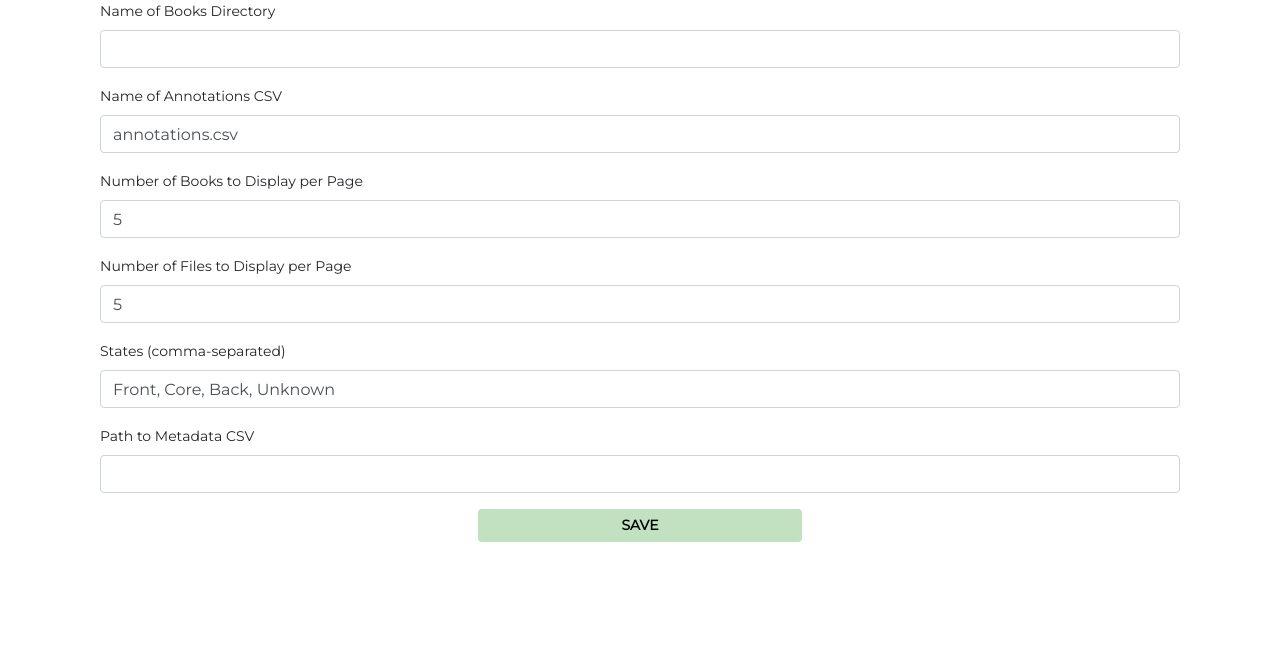
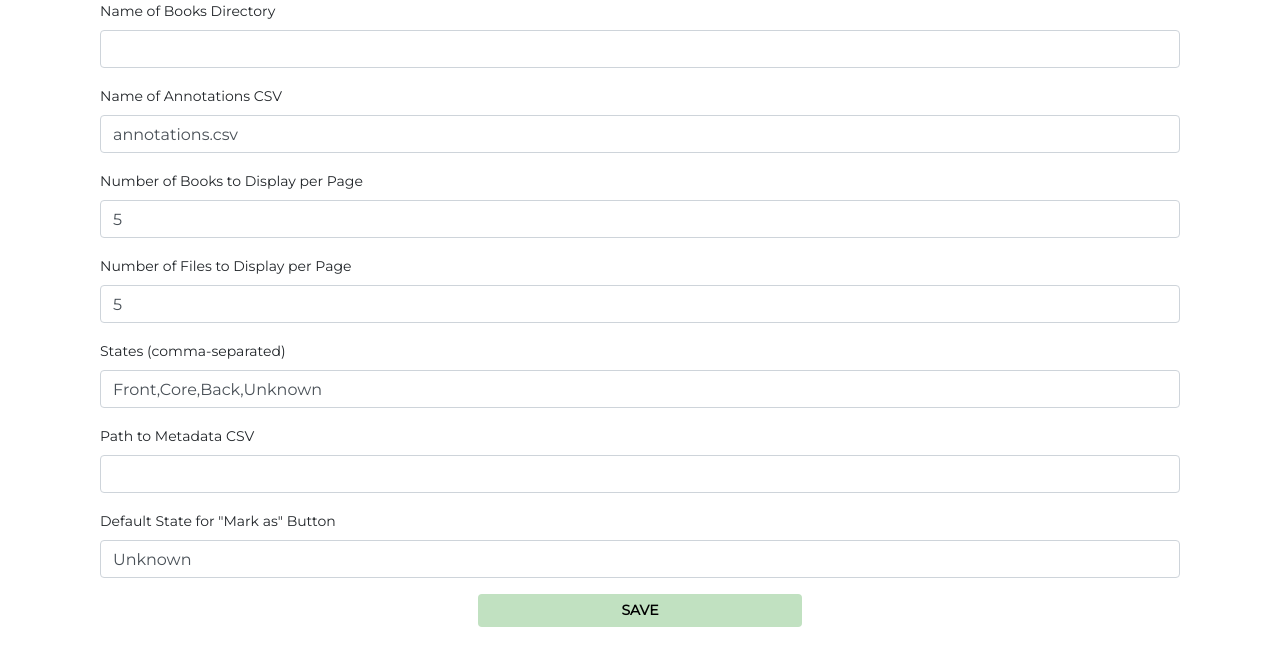
Before and after one commit to tandebnath/annotation-tool, a Flask app: page /settings in a window 1280 px wide. Shown: the part 103-769 px from the top of the page. Run offline with Flask 3, Linux system fonts and the light colour scheme; some libraries are stand-ins or nearby versions.

Commit message:
Added Mark all as button to mark unannotated works as a common state; added deselection feature

```diff
--- a/app.py
+++ b/app.py
@@ -21,8 +21,9 @@ def load_settings():
         "annotations_csv": "annotations.csv",
         "books_per_page": 5,
         "files_per_page": 5,
-        "states": "Front, Core, Back, Unknown",
+        "states": "Front,Core,Back,Unknown",
         "metadata_csv": "",
+        "mark_as_state": "Unknown",
     }
 
     if os.path.exists(SETTINGS_FILE):
@@ -51,6 +52,7 @@ required_keys = [
     "books_per_page",
     "files_per_page",
     "states",
+    "mark_as_state",
 ]
 
 
@@ -170,37 +172,73 @@ def index():
 
 @app.route("/book/<book_id>", methods=["GET", "POST"])
 def book(book_id):
+    global annotations_df
+
     if request.method == "POST":
-        page = request.form["page"]
-        state = request.form["state"]
+        if "mark_as_state" in request.form:
+            mark_as_state = request.form["mark_as_state"]
+            book_path = os.path.join(settings["books_dir"], book_id)
+            pages = sorted(os.listdir(book_path))
 
-        # Remove any existing annotation for this page
-        global annotations_df
-        annotations_df = annotations_df[
-            (annotations_df["ID"] != book_id) | (annotations_df["Page"] != page)
-        ]
+            for page_file in pages:
+                page = page_file  # Keep the .txt extension
+                if annotations_df[
+                    (annotations_df["ID"] == book_id) & (annotations_df["Page"] == page)
+                ].empty:
+                    new_annotation = pd.DataFrame(
+                        {"ID": [book_id], "Page": [page], "State": [mark_as_state]}
+                    )
+                    annotations_df = pd.concat(
+                        [annotations_df, new_annotation], ignore_index=True
+                    )
 
-        # Add the new annotation
-        new_annotation = pd.DataFrame(
-            {"ID": [book_id], "Page": [page], "State": [state]}
-        )
-        annotations_df = pd.concat([annotations_df, new_annotation], ignore_index=True)
+            save_annotations()
+            logging.debug(
+                f"Marked all unannotated pages as {mark_as_state} for book {book_id}"
+            )
+            return redirect(
+                url_for("book", book_id=book_id, page=request.args.get("page", 1))
+            )
 
-        # Save annotations
-        save_annotations()
+        else:
+            page = request.form["page"]
+            state = request.form["state"]
 
-        return redirect(
-            url_for("book", book_id=book_id, page=request.args.get("page", 0))
-        )
+            # Check if the current state is the same as the clicked button to remove the annotation
+            if annotations_df[
+                (annotations_df["ID"] == book_id)
+                & (annotations_df["Page"] == page)
+                & (annotations_df["State"] == state)
+            ].empty:
+                # Add the new annotation
+                new_annotation = pd.DataFrame(
+                    {"ID": [book_id], "Page": [page], "State": [state]}
+                )
+                annotations_df = pd.concat(
+                    [annotations_df, new_annotation], ignore_index=True
+                )
+            else:
+                # Remove the existing annotation
+                annotations_df = annotations_df[
+                    (annotations_df["ID"] != book_id)
+                    | (annotations_df["Page"] != page)
+                    | (annotations_df["State"] != state)
+                ]
+
+            save_annotations()
+            logging.debug(
+                f"Toggled annotation for page {page} as {state} for book {book_id}"
+            )
+            return redirect(
+                url_for("book", book_id=book_id, page=request.args.get("page", 1))
+            )
 
     page = int(request.args.get("page", 1))
     book_path = os.path.join(settings["books_dir"], book_id)
     pages = sorted(os.listdir(book_path))
     total_files_per_page = settings["files_per_page"]
-    total_pages = (
-        len(pages) + total_files_per_page - 1
-    ) // total_files_per_page  # Calculate total pages
-    start_index = page * total_files_per_page
+    total_pages = (len(pages) + total_files_per_page - 1) // total_files_per_page
+    start_index = (page - 1) * total_files_per_page
     end_index = start_index + total_files_per_page
     pages_to_display = pages[start_index:end_index]
 
@@ -209,17 +247,22 @@ def book(book_id):
         with open(os.path.join(book_path, page_file), "r", encoding="utf-8") as file:
             content.append((page_file, file.read()))
 
-    next_page = page + 1 if (page + 1) < total_pages else None
-    prev_page = page - 1 if page > 0 else None
+    next_page = page + 1 if (page + 1) <= total_pages else None
+    prev_page = page - 1 if page > 1 else None
+
+    logging.debug(f"Displaying pages: {pages_to_display}")
 
     annotations_dict = (
         annotations_df[annotations_df["ID"] == book_id]
         .set_index("Page")
         .to_dict()["State"]
     )
-    states = settings["states"].split(",")
 
-    # Get metadata if available
+    logging.debug(f"Annotations for book {book_id}: {annotations_dict}")
+
+    # Split the states string by comma
+    states = [state.strip() for state in settings["states"].split(",")]
+
     metadata = None
     if not metadata_df.empty:
         book_metadata = None
@@ -259,6 +302,7 @@ def book(book_id):
         book_completion=round(book_completion, 2),
         total_pages=total_pages,
         page=page,
+        mark_as_state=settings["mark_as_state"],
     )
 
 
--- a/templates/settings.html
+++ b/templates/settings.html
@@ -101,6 +101,18 @@
         value="{{ settings['metadata_csv'] }}"
       />
     </div>
+    <div class="form-group">
+      <label for="mark_as_state" class="form-label"
+        >Default State for "Mark as" Button</label
+      >
+      <input
+        type="text"
+        class="form-control"
+        id="mark_as_state"
+        name="mark_as_state"
+        value="{{ settings['mark_as_state'] }}"
+      />
+    </div>
     <div class="btn-div">
       <button type="submit" class="btn btn-primary">Save</button>
     </div>
```
Also changed, not shown: templates/book.html (+13 -0 lines).
